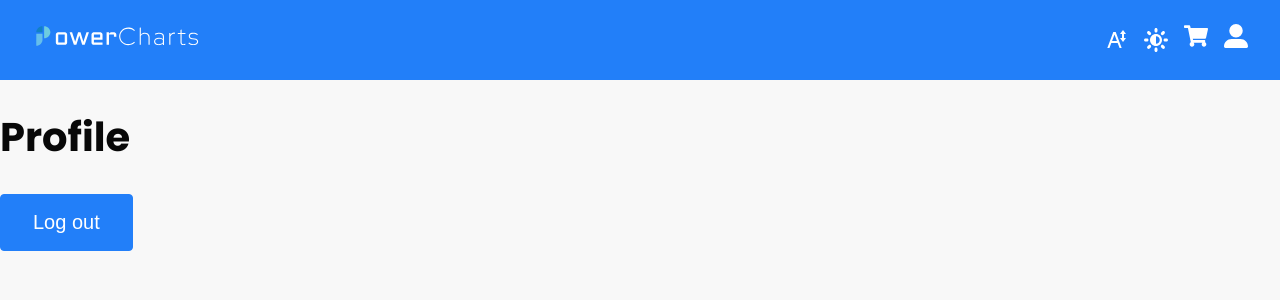
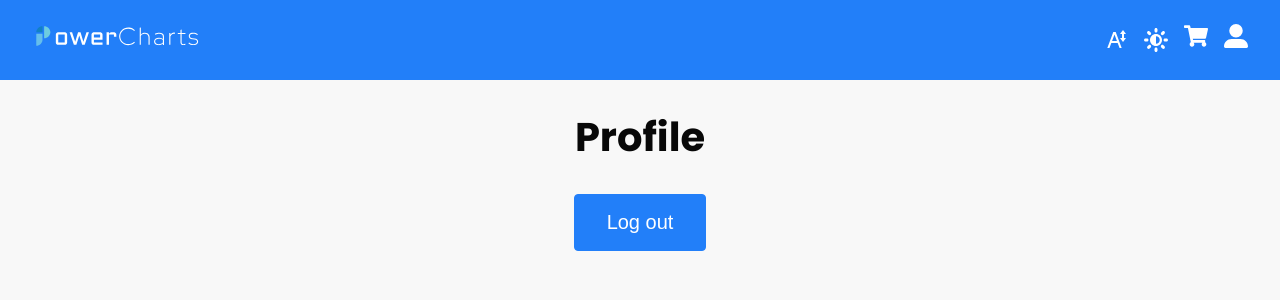
Before and after one commit to Eghizio/hackyeah-2024-web, a React (Vite) app: page /wallet/transactions in a window 1280 px wide. Shown: the top 300 px of the page. Built offline with nearby package versions, Linux system fonts and the light colour scheme.

Commit message:
Basic pages style

```diff
--- a/src/pages/Benefits/Benefits.module.css
+++ b/src/pages/Benefits/Benefits.module.css
@@ -0,0 +1,5 @@
+.benefits {
+  display: flex;
+  flex-direction: column;
+  align-items: center;
+}
--- a/src/pages/Benefits/Benefits.tsx
+++ b/src/pages/Benefits/Benefits.tsx
@@ -1,10 +1,10 @@
-// import s from "./Benefits.module.css";
+import s from "./Benefits.module.css";
 
 interface Props {}
 
 export const Benefits = ({}: Props) => {
   return (
-    <main>
+    <main className={s["benefits"]}>
       <h1>Benefits</h1>
     </main>
   );
--- a/src/pages/Profile/Profile.module.css
+++ b/src/pages/Profile/Profile.module.css
@@ -0,0 +1,5 @@
+.profile {
+  display: flex;
+  flex-direction: column;
+  align-items: center;
+}
--- a/src/pages/Profile/Profile.tsx
+++ b/src/pages/Profile/Profile.tsx
@@ -1,4 +1,4 @@
-// import s from "./Profile.module.css";
+import s from "./Profile.module.css";
 
 import { Button } from "../../components/Button/Button";
 import { useAuth } from "../../context/AuthContext";
@@ -9,7 +9,7 @@ export const Profile = ({}: Props) => {
   const { logout } = useAuth();
 
   return (
-    <main>
+    <main className={s["profile"]}>
       <h1>Profile</h1>
       <Button onClick={logout}>Log out</Button>
     </main>
```
